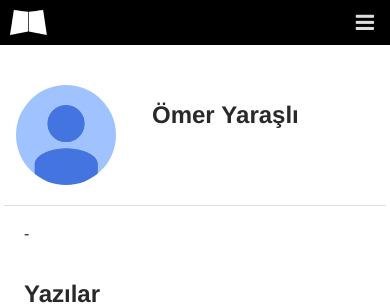
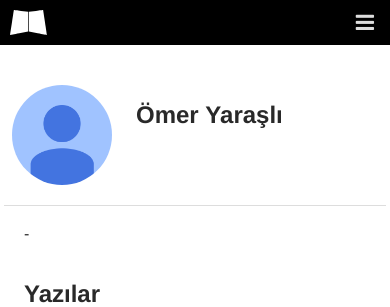
Before and after one commit to metucclub/bergi, a Django app: page /yazar/omer-yarasli/ in a window 390 px wide. Shown: the top 307 px of the page. Run offline with Django 3.2, Linux system fonts and the light colour scheme; data comes from the database, SQL or seed files in the repository.

Commit message:
fix mobile author align

```diff
--- a/_bergi/static/style.css
+++ b/_bergi/static/style.css
@@ -480,7 +480,10 @@ a.tw:hover {
 }
 @media screen and (max-width: 767px){
 	.author-hero > * {
-		margin: 0 12px;
+		margin: 0 8px;
+	}
+	.author-hero header {
+		margin-left: 116px;
 	}
 	.author-hero h1 {
 		font-size: 24px;
```
Also changed, not shown: requirements.txt (+5 -3 lines).
